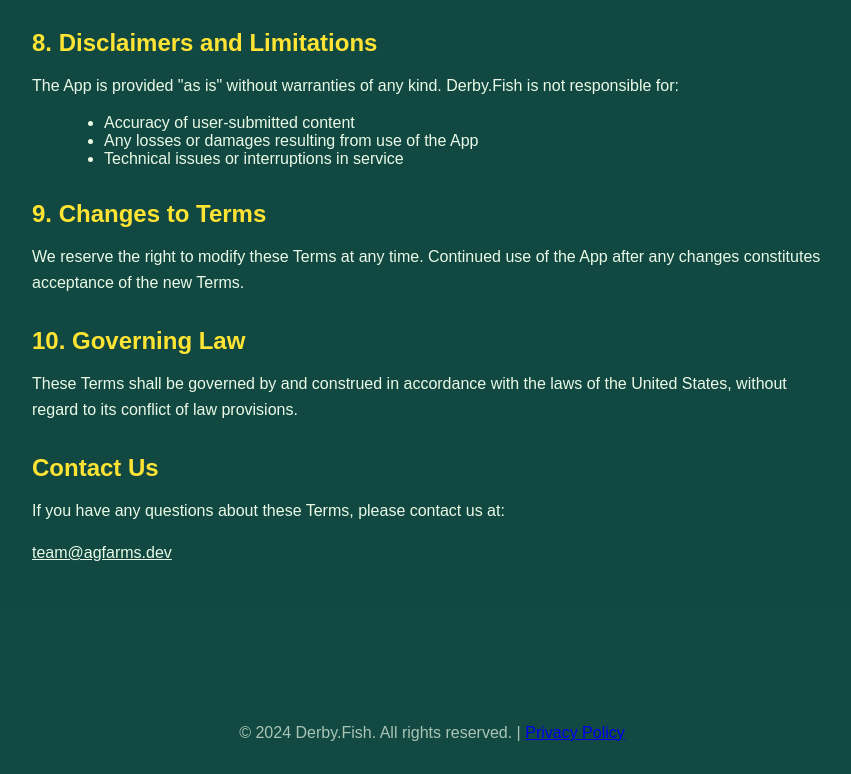
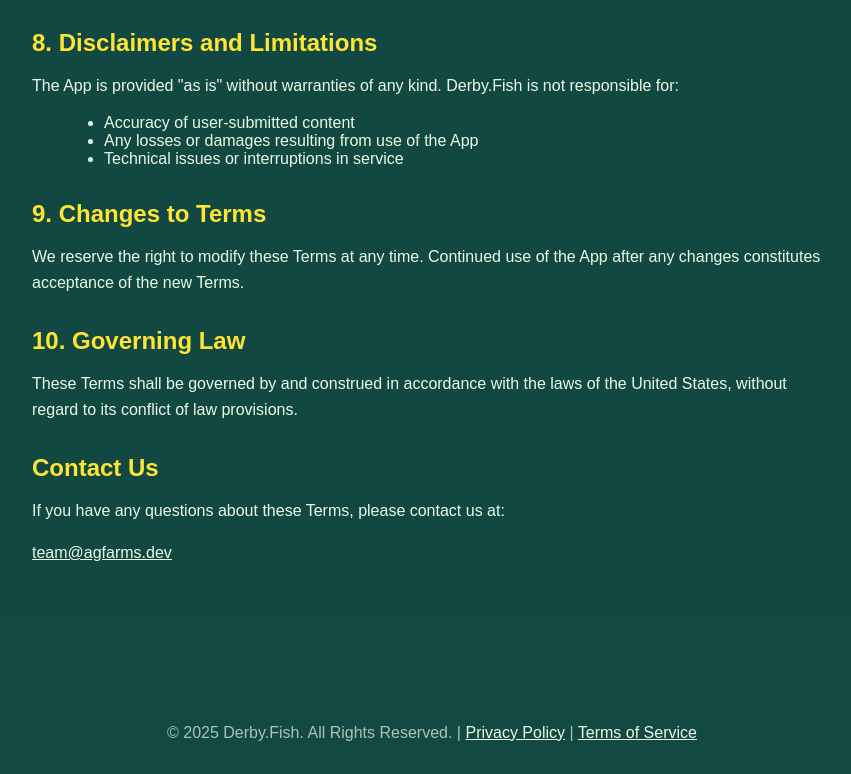
Before and after one commit to gianyrox/derbyfish-landing, a plain HTML site: page terms.html in a window 1280 px wide. Shown: the part 1554-2328 px from the top of the page, without its empty margins (208-1059 px from the left). Drawn offline with Linux system fonts and the light colour scheme; a web font is replaced by a local one.

Commit message:
updated footer

```diff
--- a/terms.html
+++ b/terms.html
@@ -108,8 +108,9 @@
         <p><a href="mailto:team@agfarms.dev" class="light">team@agfarms.dev</a></p>
     </div>
 </main>
-<footer class="footer">
-    <p class="footer-text">© 2024 Derby.Fish. All rights reserved. | <a href="privacy.html" class="footer-link">Privacy Policy</a></p>
-</footer>
+		<footer class="footer">
+			<p>&copy; 2025 Derby.Fish. All Rights Reserved. | <a href="/privacy.html" class="light">Privacy
+					Policy</a> | <a href="/terms.html" class="light">Terms of Service</a></p>
+		</footer>
 </body>
 </html>
```
Also changed, not shown: index.html (+2 -2 lines), privacy.html (+4 -3 lines).
